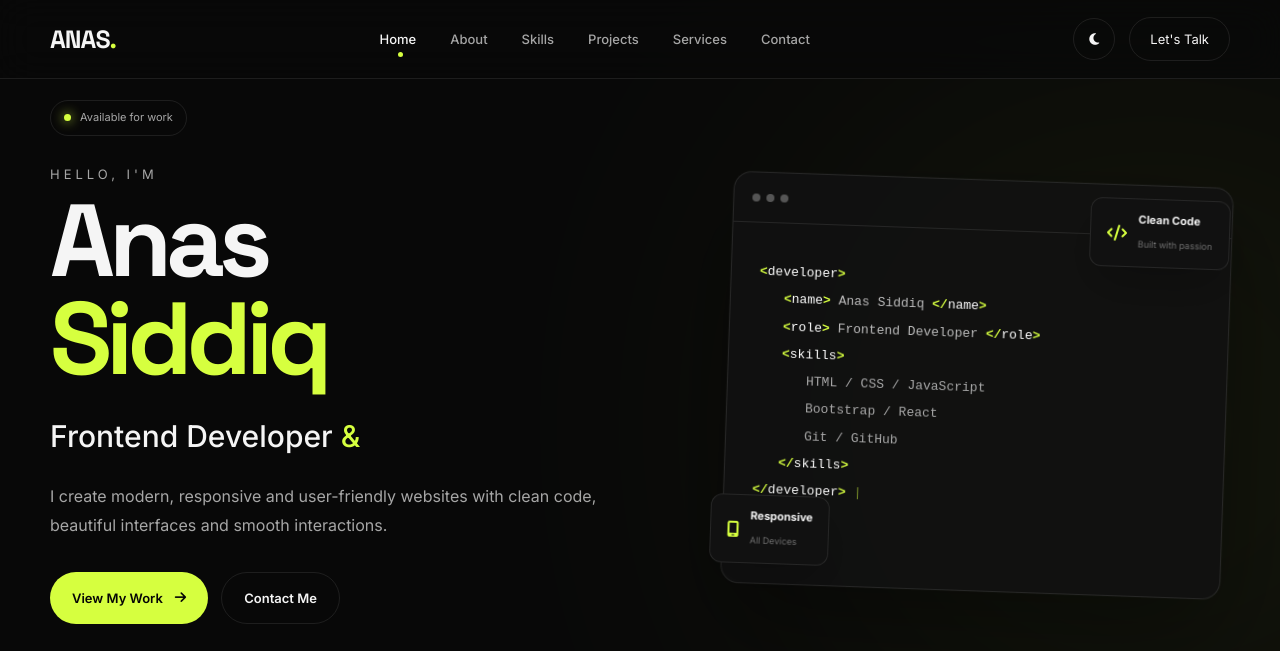
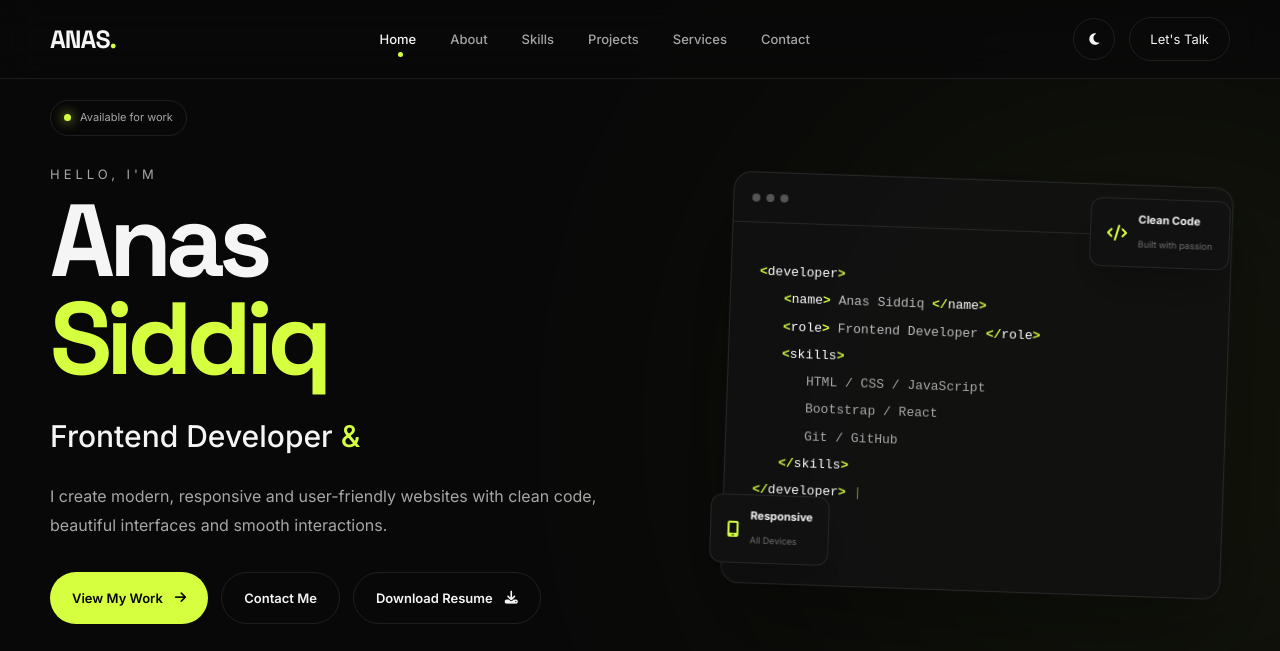
Before and after one commit to manas0729/anas-portfolio, a plain HTML site: page index.html in a window 1280 px wide. Shown: the top 651 px of the page. Drawn offline with Linux system fonts and the light colour scheme.

Commit message:
Update index

```diff
--- a/index.html
+++ b/index.html
@@ -133,6 +133,11 @@
 
                         <a href="#contact" class="btn secondary-btn">
                             Contact Me
+                        </a>
+
+                        <a href="Anas_Siddiq_Resume.pdf" class="btn secondary-btn" download>
+                            Download Resume
+                            <i class="fa-solid fa-download"></i>
                         </a>
 
                     </div>
```
